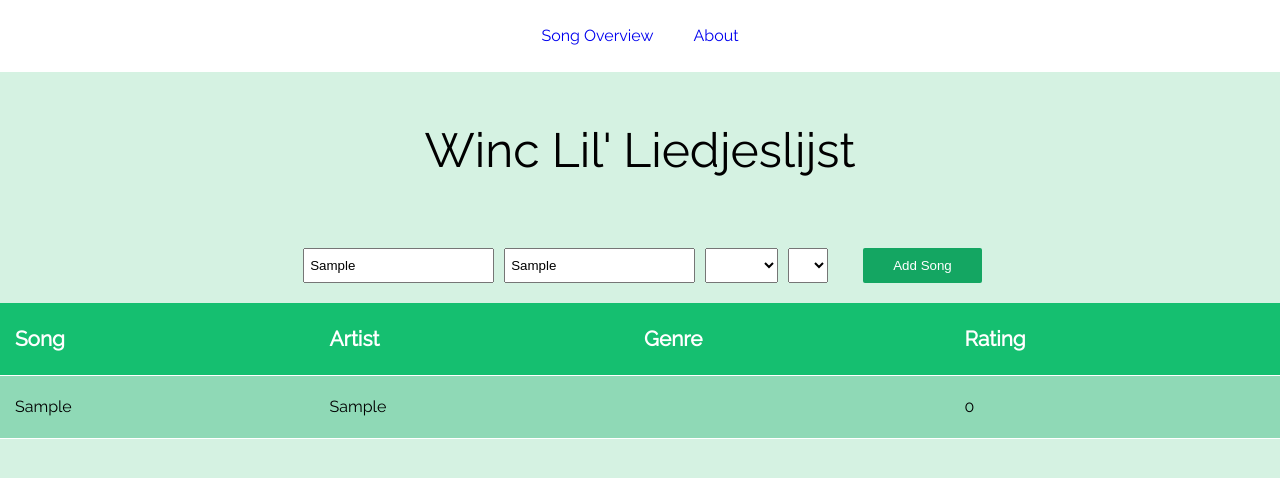
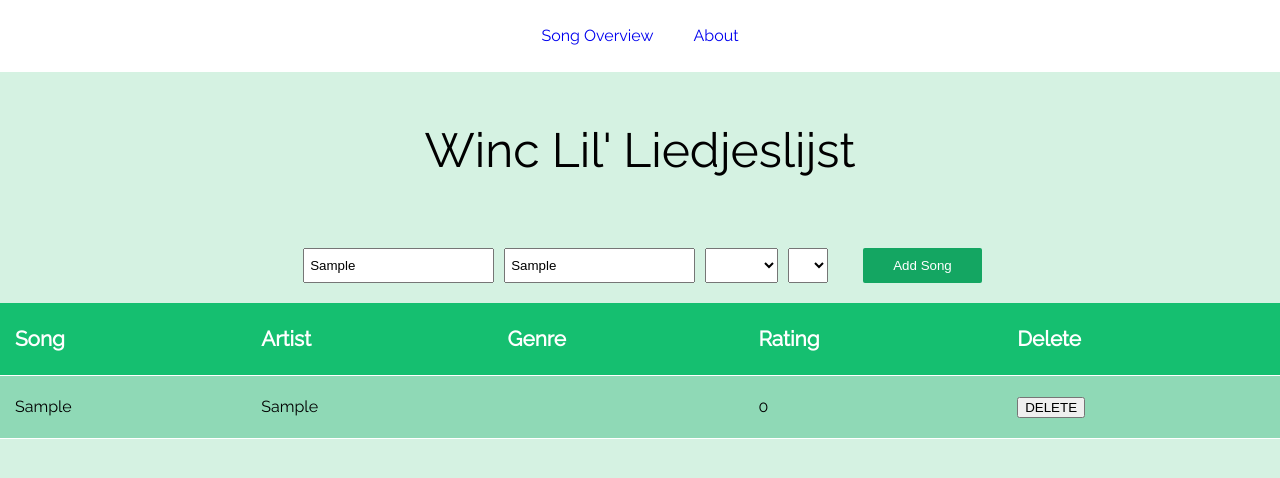
Before and after one commit to ramonsnellink/ramon_snellink-playlist, a React (Create React App) app: page / in a window 1280 px wide. Both pictures are taken after typing "Sample", "Sample" into the empty fields and a click on the button "Add Song". Shown: the top 478 px of the page. Built offline with nearby package versions, Linux system fonts and the light colour scheme.

Commit message:
finished delete button

```diff
--- a/package.json
+++ b/package.json
@@ -10,6 +10,7 @@
     "react-dom": "^17.0.1",
     "react-router-dom": "^5.2.0",
     "react-scripts": "4.0.0",
+    "uuid": "^8.3.1",
     "web-vitals": "^0.2.4"
   },
   "scripts": {
--- a/src/App.js
+++ b/src/App.js
@@ -6,6 +6,7 @@ import { BrowserRouter as Router, Switch, Route } from "react-router-dom";
 
 const App = () => {
   return (
+    // note to self: links (via NavBar) must be INSIDE the Router component
     <Router>
       <div className="app">
         <NavBar />
--- a/src/components/NavBar.js
+++ b/src/components/NavBar.js
@@ -4,7 +4,7 @@ import { Link } from "react-router-dom";
 
 const NavBar = () => {
   return (
-    <nav class="nav">
+    <nav className="nav">
       <ul className="nav__list">
         <li className="nav__item">
           <Link to="/">Song Overview</Link>
--- a/src/components/Song.js
+++ b/src/components/Song.js
@@ -1,10 +1,13 @@
-const Song = ({ songData }) => {
+const Song = ({ songData, removeSong, id }) => {
   return (
     <tr className="songlist__row">
       <td className="songlist__item">{songData.title}</td>
       <td className="songlist__item">{songData.artist}</td>
       <td className="songlist__item">{songData.genre}</td>
       <td className="songlist__item">{songData.rating}</td>
+      <td>
+        <button onClick={() => removeSong(id)}>DELETE</button>
+      </td>
     </tr>
   );
 };
--- a/src/components/SongList.js
+++ b/src/components/SongList.js
@@ -2,7 +2,7 @@ import Song from "./Song";
 
 const SongList = (props) => {
   const songListItems = props.songs.map((song) => {
-    return <Song songData={song} key={song.id} />;
+    return <Song songData={song} key={song.id} removeSong={props.removeSong} id={song.id} />;
   });
 
   return <tbody>{songListItems}</tbody>;
--- a/src/components/SongOverview.js
+++ b/src/components/SongOverview.js
@@ -1,15 +1,24 @@
 import React, { useState } from "react";
 import SongForm from "./SongForm";
 import SongList from "./SongList";
+import { v4 as uuidv4 } from "uuid";
 
 const SongOverview = () => {
   const [songs, setSongs] = useState([]);
 
   const addSong = (e, song) => {
     e.preventDefault();
-    const songId = songs.length + 1;
-    song = { ...song, id: songId }; // voeg een ID toe
-    setSongs([...songs, song]); // hier moet ik het in een array stoppen.
+    const songId = uuidv4();
+    song = { ...song, id: songId }; // add ID to song object
+    setSongs([...songs, song]); // add the song the the songs array in state
+  };
+
+  const removeSong = (id) => {
+    const arrayWithoutSong = songs.filter((song) => {
+      return song.id !== id;
+    });
+
+    setSongs(arrayWithoutSong);
   };
 
   return (
@@ -23,10 +32,12 @@ const SongOverview = () => {
             <th className="songlist__title">Artist</th>
             <th className="songlist__title">Genre</th>
             <th className="songlist__title">Rating</th>
+            <th className="songlist__title">Delete</th>
           </tr>
         </thead>
 
-        <SongList songs={songs} />
+        <SongList songs={songs} removeSong={removeSong} />
+        {console.log("Songs state:", songs)}
       </table>
     </div>
   );
```
Also changed, not shown: 1 other file (tests, documents, lock files or other folders).
